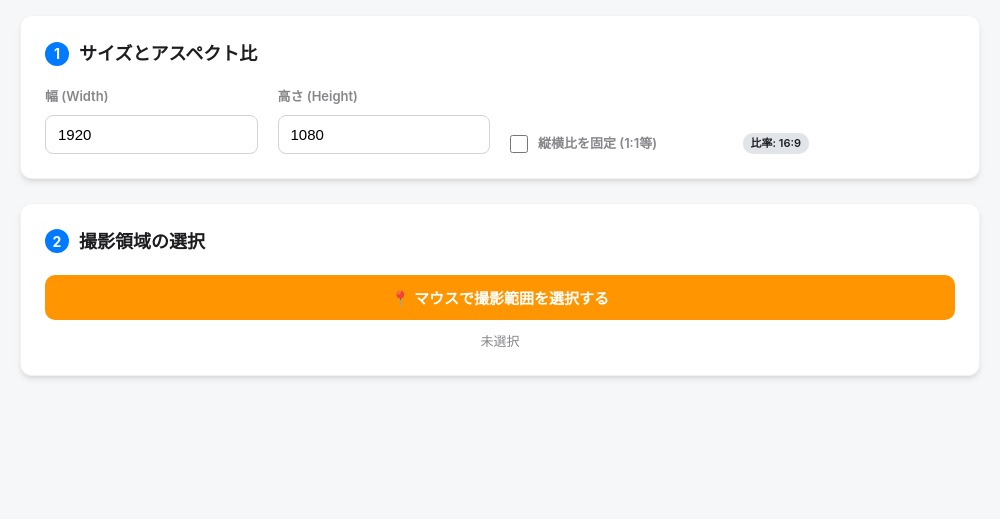
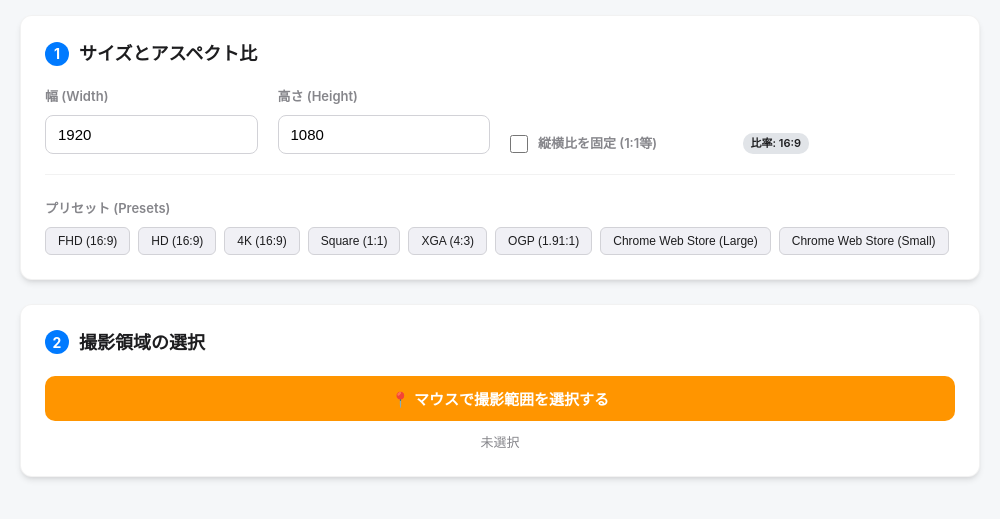
Before and after one commit to blue1st/snapset, an Electron app: page index.html in a window 1000 px wide. Shown: the part 105-624 px from the top of the page. Drawn offline with Linux system fonts and the light colour scheme; no server answers.

Commit message:
feat: add quick-select resolution preset buttons to UI

```diff
--- a/index.html
+++ b/index.html
@@ -33,6 +33,20 @@
         </div>
         <div class="field" style="justify-content: flex-end; align-items: flex-start;">
           <span class="badge" id="aspect-badge">比率: 16:9</span>
+        </div>
+      </div>
+
+      <div class="presets-container">
+        <label class="field-label">プリセット (Presets)</label>
+        <div class="presets">
+          <button type="button" class="preset-btn" data-w="1920" data-h="1080">FHD (16:9)</button>
+          <button type="button" class="preset-btn" data-w="1280" data-h="720">HD (16:9)</button>
+          <button type="button" class="preset-btn" data-w="3840" data-h="2160">4K (16:9)</button>
+          <button type="button" class="preset-btn" data-w="1080" data-h="1080">Square (1:1)</button>
+          <button type="button" class="preset-btn" data-w="1024" data-h="768">XGA (4:3)</button>
+          <button type="button" class="preset-btn" data-w="1200" data-h="630">OGP (1.91:1)</button>
+          <button type="button" class="preset-btn" data-w="1280" data-h="800">Chrome Web Store (Large)</button>
+          <button type="button" class="preset-btn" data-w="640" data-h="400">Chrome Web Store (Small)</button>
         </div>
       </div>
     </section>
--- a/renderer.js
+++ b/renderer.js
@@ -61,6 +61,25 @@ fillColorInput.addEventListener('input', () => {
 });
 
 updateAspectBadge();
+
+// Preset Buttons
+document.querySelectorAll('.preset-btn').forEach(btn => {
+  btn.addEventListener('click', () => {
+    const w = btn.dataset.w;
+    const h = btn.dataset.h;
+    targetWInput.value = w;
+    targetHInput.value = h;
+
+    if (w === h) {
+      lockAspect.checked = true;
+    } else {
+      lockAspect.checked = false;
+    }
+
+    updateAspectBadge();
+    if (rawImagePath) runPreview();
+  });
+});
 
 // ROI Selection
 document.getElementById('select-mouse-btn').addEventListener('click', async () => {
--- a/styles.css
+++ b/styles.css
@@ -88,10 +88,45 @@ header p {
   gap: 8px;
 }
 
-.field label {
+.field label, .field-label {
   font-size: 13px;
   font-weight: 600;
   color: var(--text-muted);
+}
+
+.presets-container {
+  margin-top: 20px;
+  padding-top: 20px;
+  border-top: 1px solid rgba(0, 0, 0, 0.05);
+}
+
+.presets {
+  display: flex;
+  flex-wrap: wrap;
+  gap: 8px;
+  margin-top: 8px;
+}
+
+.preset-btn {
+  padding: 6px 12px;
+  font-size: 12px;
+  background: #f0f0f5;
+  color: var(--text);
+  border: 1px solid var(--border);
+  border-radius: 6px;
+  font-weight: 500;
+  transition: all 0.2s;
+}
+
+.preset-btn:hover {
+  background: var(--primary);
+  color: white;
+  border-color: var(--primary);
+  transform: translateY(-1px);
+}
+
+.preset-btn:active {
+  transform: translateY(0);
 }
 
 input[type="number"], input[type="text"], select {
```
